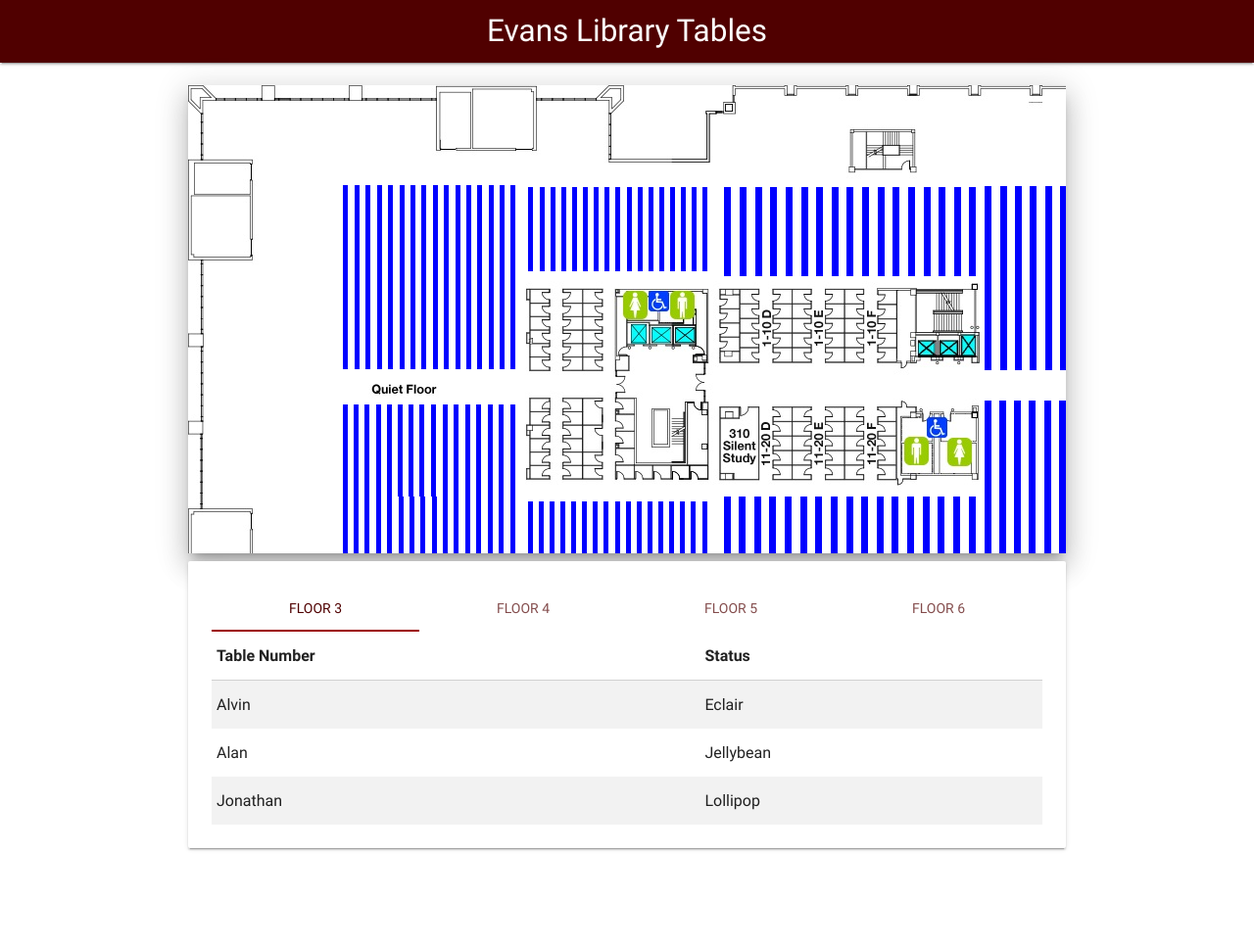
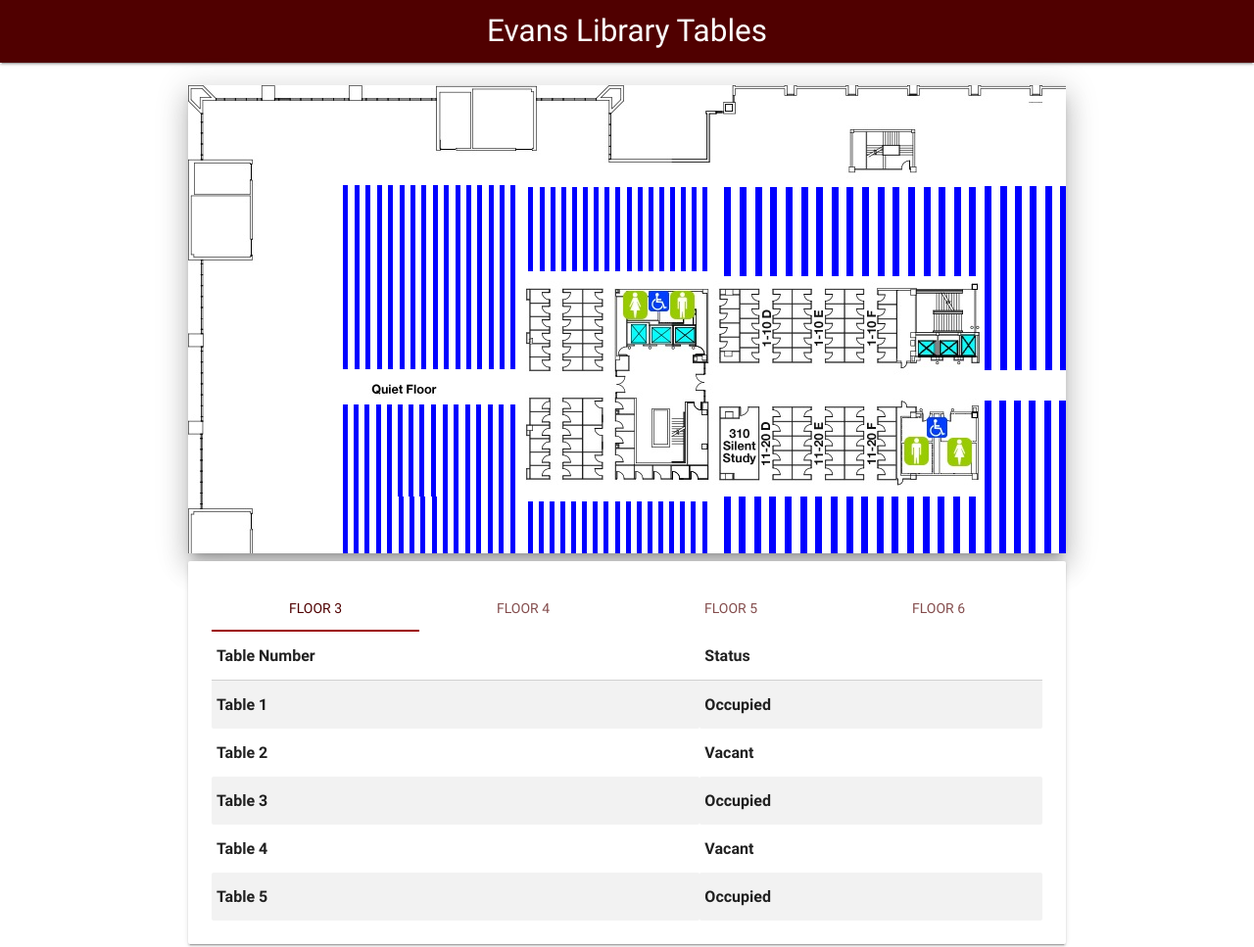
Before and after one commit to llamicron/save_a_table, a plain HTML site: page index.html in a window 1280 px wide. Shown: the whole page at 98% size. Before the commit the page ends 881 px from the top, so only its background shows below. Drawn offline with nearby package versions, Linux system fonts and the light colour scheme.

Commit message:
Makes table data demo work

```diff
--- a/index.html
+++ b/index.html
@@ -15,8 +15,10 @@
       <a href="#!" class="brand-logo center">Evans Library Tables</a>
     </div>
   </nav>
+
   <br>
 
+  <!-- Carousel -->
   <div class="container">
     <div class="carousel carousel-slider z-depth-5">
       <!-- ID: 0 -->
@@ -37,6 +39,7 @@
       </a>
     </div>
   </div>
+
   <div class="container" id="main">
     <div class="col s12 m7">
       <div class="card">
@@ -70,17 +73,9 @@
               </thead>
 
               <tbody>
-                <tr>
-                  <td>Alvin</td>
-                  <td>Eclair</td>
-                </tr>
-                <tr>
-                  <td>Alan</td>
-                  <td>Jellybean</td>
-                </tr>
-                <tr>
-                  <td>Jonathan</td>
-                  <td>Lollipop</td>
+                <tr v-for="table in tableData[activeTab]">
+                  <th>{{ table.name }}</th>
+                  <th>{{ table.status }}</th>
                 </tr>
               </tbody>
             </table>
--- a/js/main.js
+++ b/js/main.js
@@ -3,20 +3,50 @@
 var app = new Vue({
   el: "#main",
   data: {
-    activeTab: "",
-    imagePath: "images/floor3.png"
+    activeTab: "floor3",
+    imagePath: "images/floor3.png",
+    tableData: {
+      floor3: [
+        { "name": "Table 1", "status": "Occupied" },
+        { "name": "Table 2", "status": "Vacant" },
+        { "name": "Table 3", "status": "Occupied" },
+        { "name": "Table 4", "status": "Vacant" },
+        { "name": "Table 5", "status": "Occupied" },
+      ],
+      floor4: [
+        { "name": "Table 1", "status": "Vacant" },
+        { "name": "Table 2", "status": "Vacant" },
+        { "name": "Table 3", "status": "Occupied" },
+        { "name": "Table 4", "status": "Occupied" },
+        { "name": "Table 5", "status": "Vacant" },
+      ],
+      floor5: [
+        { "name": "Table 1", "status": "Occupied" },
+        { "name": "Table 2", "status": "Vacant" },
+        { "name": "Table 3", "status": "Vacant" },
+        { "name": "Table 4", "status": "Occupied" },
+        { "name": "Table 5", "status": "Occupied" },
+      ],
+      floor6: [
+        { "name": "Table 1", "status": "Vacant" },
+        { "name": "Table 2", "status": "Occupied" },
+        { "name": "Table 3", "status": "Occupied" },
+        { "name": "Table 4", "status": "Vacant" },
+        { "name": "Table 5", "status": "Occupied" },
+      ]
+    }
   },
+
   methods: {
     setActiveTab(tabName) {
       this.activeTab = tabName;
-      this.updateImage(tabName);
+      this.updateImage();
       return true;
     },
-    updateImage(selectedTab) {
+    updateImage() {
       // Get the floor number and subtract 3 to make up for the index offset
-      var index = selectedTab.replace(/^\D+/g, '') - 3;
+      var index = this.activeTab.replace(/^\D+/g, '') - 3;
       $('.carousel').carousel('set', index);
-    },
-
+    }
   }
 });
```
